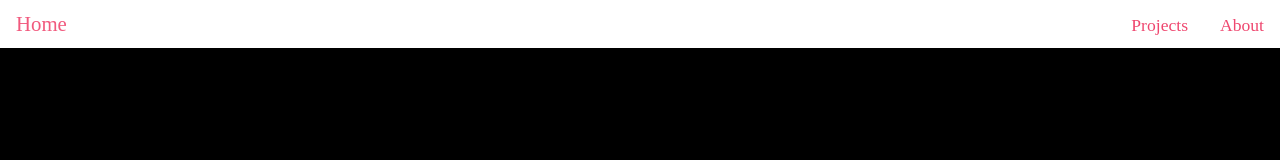
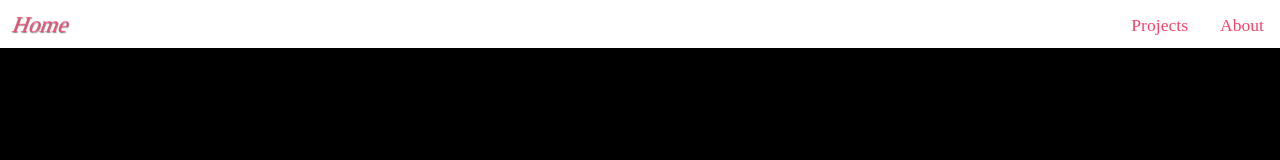
Before and after one commit to amabelleS/my-protfolio, a React (Create React App) app: page / in a window 1280 px wide. Shown: the top 160 px of the page. Built offline with nearby package versions, Linux system fonts and the light colour scheme; a web font is replaced by a local one.

Commit message:
navLinks on-active styles

```diff
--- a/src/shared/components/navigation/MainNavigation.css
+++ b/src/shared/components/navigation/MainNavigation.css
@@ -33,12 +33,13 @@ a.main-navigation__title {
   margin: 0 0 0 1rem;
 }
 
-a.main-navigation__title:hover {
+a.main-navigation__title:hover,
+a.main-navigation__title:active {
   color: #ef476f;
   /* font-style: oblique; */
   transform: skewX(-20deg) scale(1.1);
+  text-shadow: 1px 1px 1px gray;
   /* transform: skewX(20deg) skewY(20deg); */
-  text-shadow: 1px 1px 1px gray;
 }
 
 .main-navigation__header-nav {
--- a/src/shared/components/navigation/MainNavigation.js
+++ b/src/shared/components/navigation/MainNavigation.js
@@ -1,5 +1,5 @@
 import React, { useState } from 'react';
-import { Link } from 'react-router-dom';
+import { Link, NavLink } from 'react-router-dom';
 
 import MainHeader from './MainHeader';
 import NavLinks from './NavLinks';
@@ -39,9 +39,17 @@ export const MainNavigation = (props) => {
             <span />
           </button>
 
-          <Link className="main-navigation__title" to="/">
+          <NavLink
+            className="main-navigation__title"
+            to="/"
+            exact
+            activeStyle={{
+              textShadow: '1px 1px 1px gray',
+              transform: 'skewX(-20deg) scale(1.1)',
+            }}
+          >
             Home
-          </Link>
+          </NavLink>
         </div>
         <nav className="main-navigation__header-nav">
           <NavLinks />
--- a/src/shared/components/navigation/NavLinks.js
+++ b/src/shared/components/navigation/NavLinks.js
@@ -7,12 +7,26 @@ export const NavLinks = () => {
   return (
     <ul className="nav-links">
       <li className="nav_actions">
-        <NavLink to="/projects" exact>
+        <NavLink
+          to="/projects"
+          exact
+          activeStyle={{
+            textShadow: '1px 1px 1px gray',
+            transform: 'skewX(-20deg) scale(1.1)',
+          }}
+        >
           Projects
         </NavLink>
       </li>
       <li className="nav_actions">
-        <NavLink to="/about" exact>
+        <NavLink
+          to="/about"
+          exact
+          activeStyle={{
+            textShadow: '1px 1px 1px gray',
+            transform: 'skewX(-20deg) scale(1.1)',
+          }}
+        >
           About
         </NavLink>
       </li>
```
